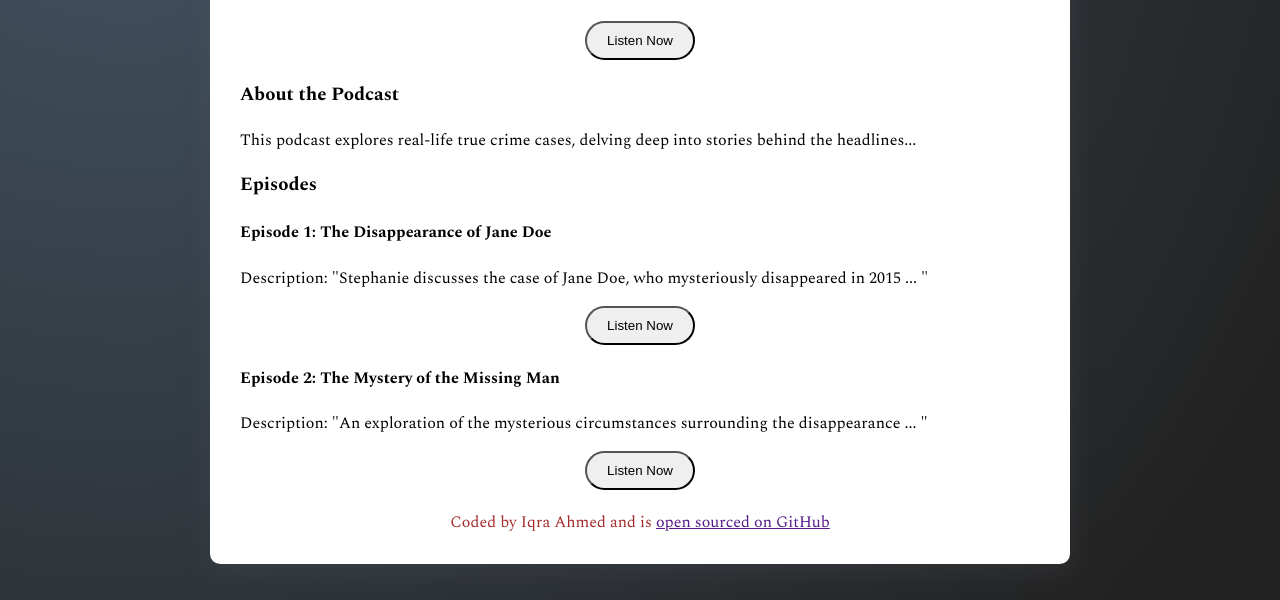
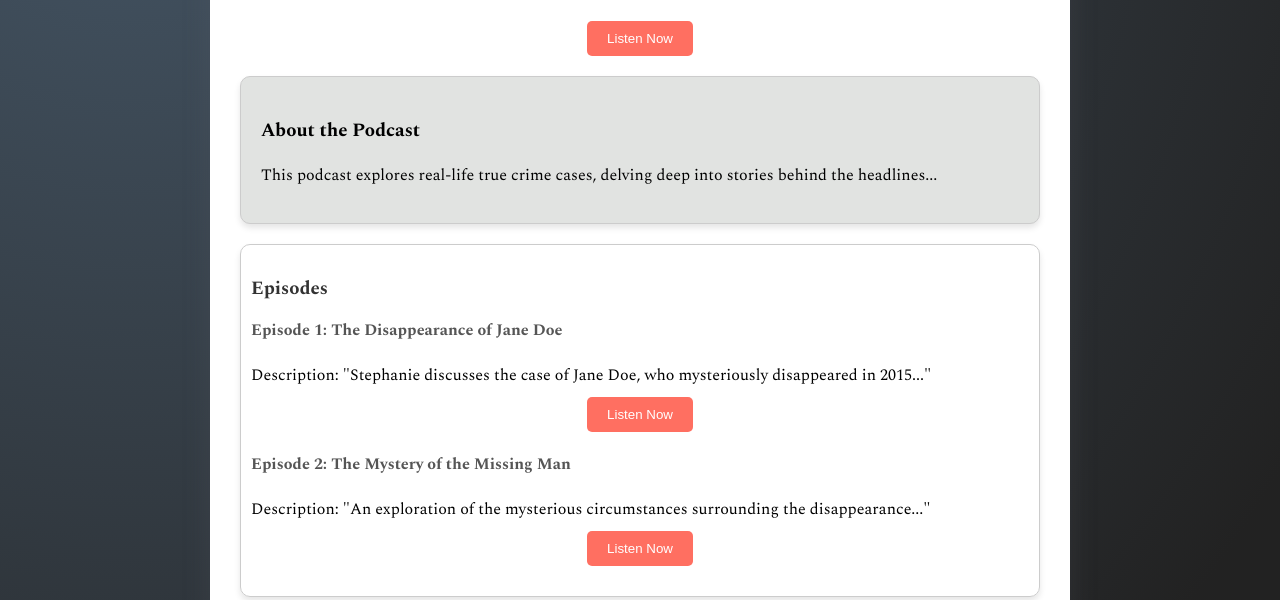
Before and after one commit to iqraA-99/Favourite-podcast, a plain HTML site: page index.html in a window 1280 px wide. Shown: the part 455-1055 px from the top of the page. Drawn offline with nearby package versions, Linux system fonts and the light colour scheme.

Commit message:
updated html and css of episode and about the podcast sections

```diff
--- a/index.html
+++ b/index.html
@@ -38,7 +38,7 @@
         <br />
         <button class="existing-button">Listen Now</button>
 
-        <div id="about">
+        <div id="about" class="about">
           <h3>About the Podcast</h3>
           <p>
             This podcast explores real-life true crime cases, delving deep into
@@ -46,20 +46,19 @@
           </p>
         </div>
 
-        <div id="episodes">
+        <div id="episodes" class="episodes">
           <h3>Episodes</h3>
-        </div>
-        <h4>Episode 1: The Disappearance of Jane Doe</h4>
-        <p>
-          Description: "Stephanie discusses the case of Jane Doe, who
-          mysteriously disappeared in 2015 ... "
-        </p>
-        <button class="existing-button">Listen Now</button>
-        <div>
+          <h4>Episode 1: The Disappearance of Jane Doe</h4>
+          <p>
+            Description: "Stephanie discusses the case of Jane Doe, who
+            mysteriously disappeared in 2015..."
+          </p>
+          <button class="existing-button">Listen Now</button>
+
           <h4>Episode 2: The Mystery of the Missing Man</h4>
           <p>
             Description: "An exploration of the mysterious circumstances
-            surrounding the disappearance ... "
+            surrounding the disappearance..."
           </p>
           <button class="existing-button">Listen Now</button>
         </div>
--- a/src/style.css
+++ b/src/style.css
@@ -83,3 +83,47 @@ ul.navigation {
   transition: background-color 0.3 ease;
   border-radius: 5px;
 }
+#about {
+  background-color: #e1e3e1;
+  padding: 20px;
+  border: 1px solid #ccc;
+  border-radius: 10px;
+  box-shadow: 0px 4px 6px rgba(0, 0, 0, 0.1);
+}
+
+#episodes {
+  border: 1px solid #ccc;
+  border-radius: 10px;
+  padding: 10px;
+  margin: 20px 0;
+  box-shadow: 0px 4px 6px rgba(0, 0, 0, 0.1);
+}
+
+.episodes h3 {
+  margin-bottom: 10px;
+  color: #333;
+}
+
+.episodes h4 {
+  margin-top: 15px;
+  color: #555;
+}
+
+.episodes p {
+  margin-bottom: 10px;
+  font-size: 16px;
+}
+
+.existing-button {
+  background-color: #ff6f61;
+  color: white;
+  border: none;
+  padding: 10px 20px;
+  border-radius: 5px;
+  cursor: pointer;
+  transition: background-color 0.3s ease;
+}
+
+.existing-button:hover {
+  background-color: #e65c50;
+}
```
